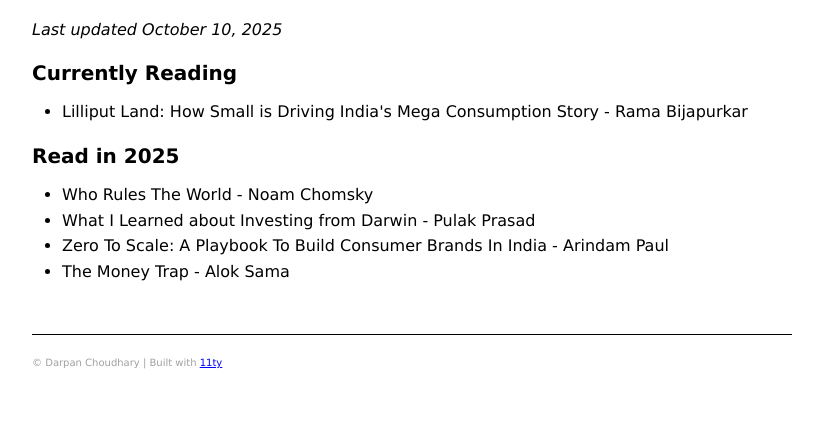
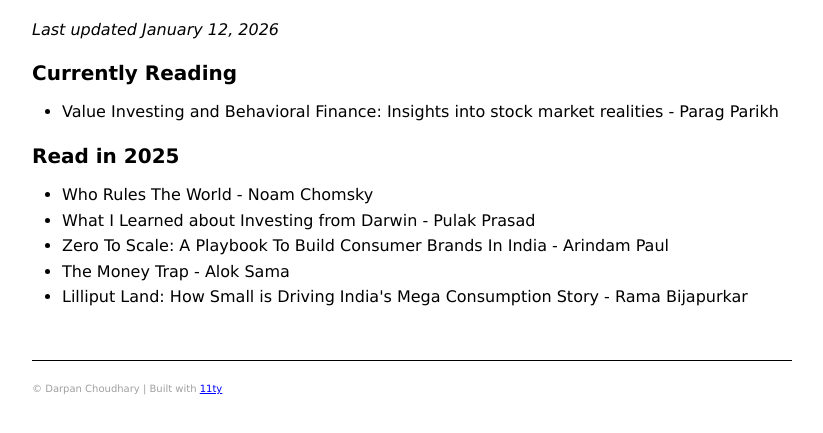
Before and after one commit to FusRoDah09/my-website, an Eleventy site: page src/books.md in a window 1280 px wide. Shown: the part 125-558 px from the top of the page, without its empty margins (228-1051 px from the left). Built offline with nearby package versions, Linux system fonts and the light colour scheme; Eleventy itself is replaced by a stand-in of ours; files that its build step writes are made by us from their sources.

Commit message:
book update

```diff
--- a/src/books.md
+++ b/src/books.md
@@ -4,10 +4,10 @@ title: Books
 ---
 
 # Books
-*Last updated October 10, 2025*
+*Last updated January 12, 2026*
 ## Currently Reading
 
-- Lilliput Land: How Small is Driving India's Mega Consumption Story - Rama Bijapurkar
+- Value Investing and Behavioral Finance: Insights into stock market realities - Parag Parikh
 
 ## Read in 2025
 
@@ -15,3 +15,4 @@ title: Books
 - What I Learned about Investing from Darwin - Pulak Prasad
 - Zero To Scale: A Playbook To Build Consumer Brands In India - Arindam Paul
 - The Money Trap - Alok Sama
+- Lilliput Land: How Small is Driving India's Mega Consumption Story - Rama Bijapurkar
```
